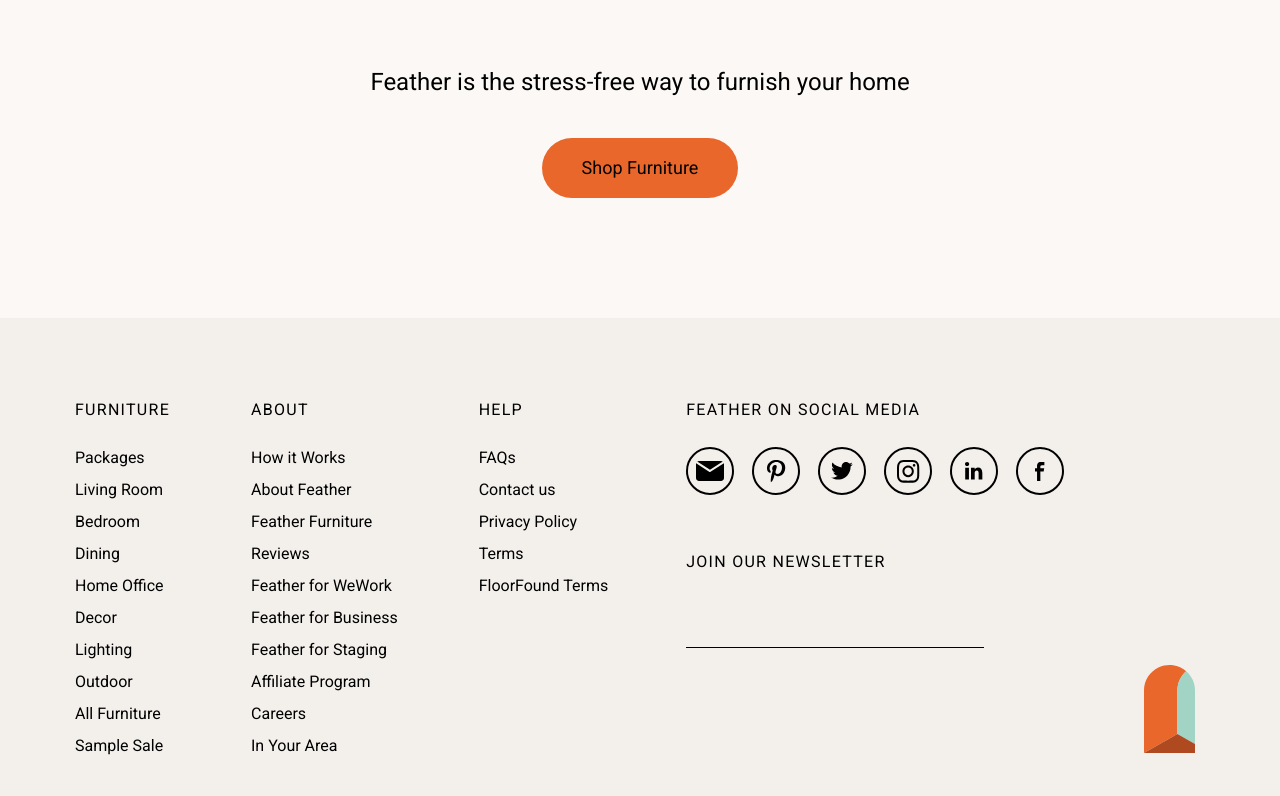
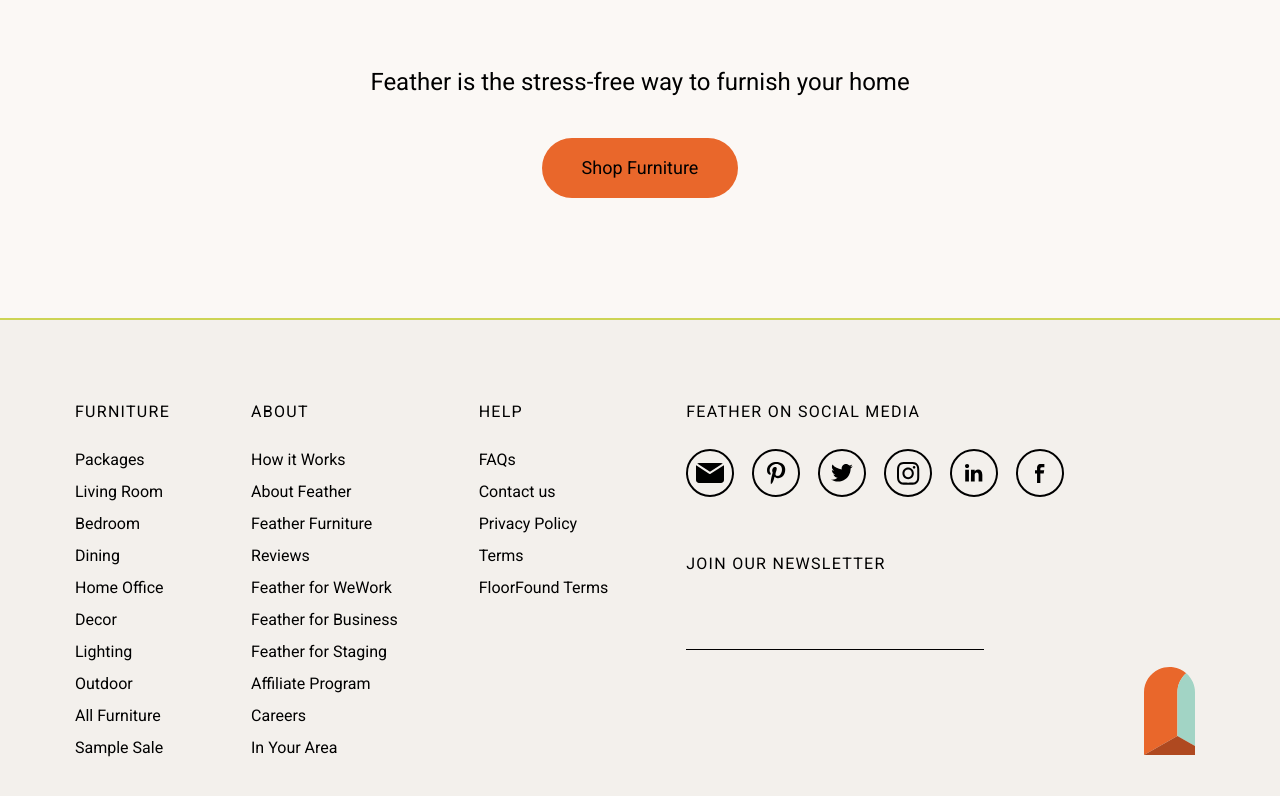
Before and after one commit to HadoukenW/feather, a plain HTML site: page index.html in a window 1280 px wide. Shown: the part 5368-6164 px from the top of the page. Drawn offline with nearby package versions, Linux system fonts and the light colour scheme; a script that the page names is missing.

Commit message:
Update style.css

```diff
--- a/style.css
+++ b/style.css
@@ -1133,7 +1133,7 @@ body.locked {
 }
 
 .footer {
-  border-top: 1ps solid #CDD454;
+  border-top: 2px solid #CDD454;
   padding: 80px 0;
   background: #F3F0EC;
 }
```
